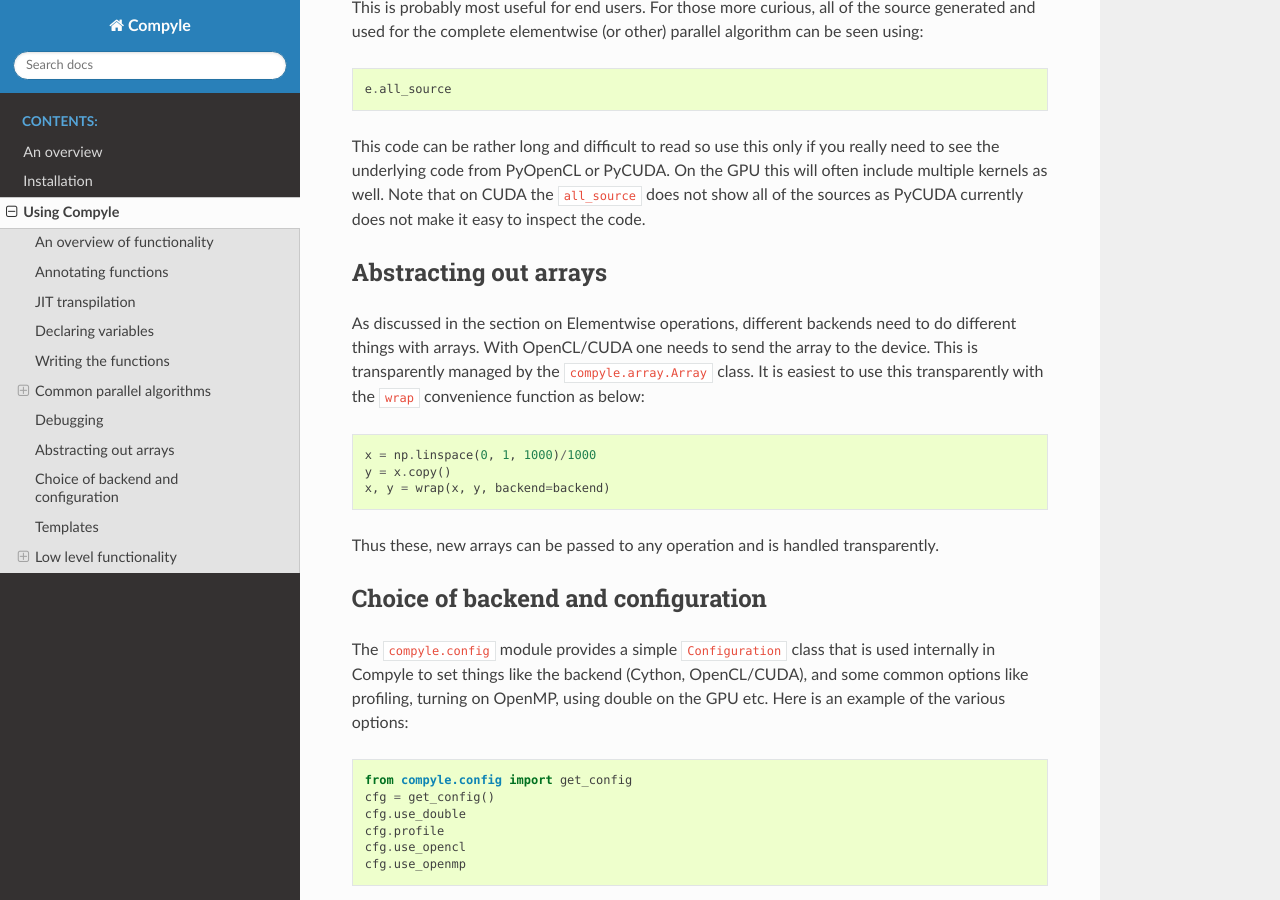
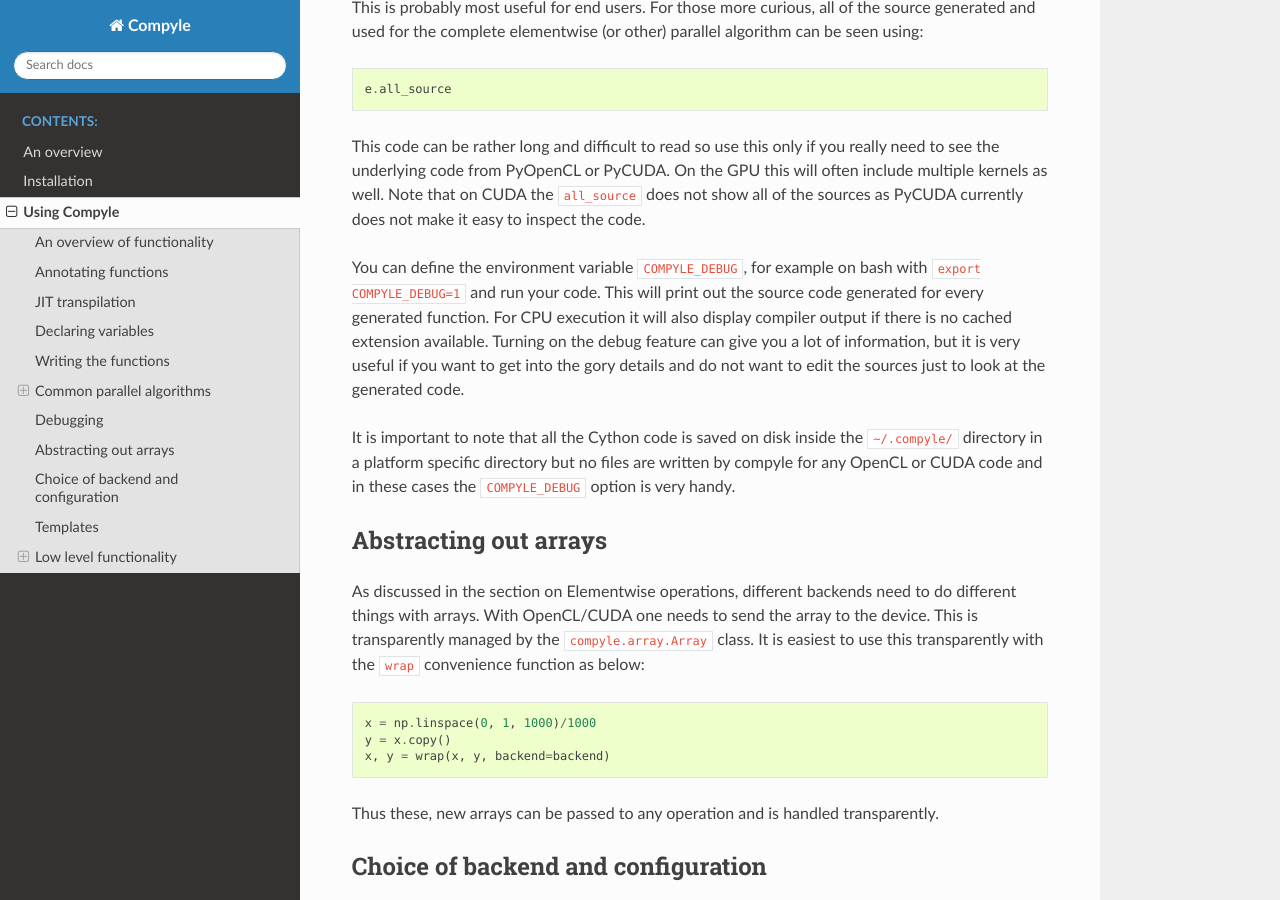
Before and after one commit to pypr/compyle, a Sphinx documentation site: the page built from docs/source/details.rst, in a window 1280 px wide and 900 px high, scrolled down 10886 px. Built offline with Sphinx 7.4.7 and the Read the Docs theme 3.1.0, drawn with Linux system fonts in a browser that asks for light colours.

Commit message:
More optimizations and add COMPYLE_DEBUG option.
- Instead of using -O2 by default we now use -O3 for all Cython
  compilations. This can provide better performance with gcc.
- Always use cdivision=True for Cython code which leads to large
  improvements for Cython code performance.
- Add a `COMPYLE_DEBUG` env var option which makes it easier to debug.

```diff
--- a/docs/source/details.rst
+++ b/docs/source/details.rst
@@ -548,6 +548,19 @@ this will often include multiple kernels as well. Note that on CUDA the
 ``all_source`` does not show all of the sources as PyCUDA currently does not
 make it easy to inspect the code.
 
+You can define the environment variable ``COMPYLE_DEBUG``, for example on bash
+with ``export COMPYLE_DEBUG=1`` and run your code. This will print out the
+source code generated for every generated function. For CPU execution it will
+also display compiler output if there is no cached extension available.
+Turning on the debug feature can give you a lot of information, but it is very
+useful if you want to get into the gory details and do not want to edit the
+sources just to look at the generated code.
+
+It is important to note that all the Cython code is saved on disk inside the
+``~/.compyle/`` directory in a platform specific directory but no files are
+written by compyle for any OpenCL or CUDA code and in these cases the
+``COMPYLE_DEBUG`` option is very handy.
+
 
 Abstracting out arrays
 -----------------------
```
Also changed, not shown: 2 other files.
